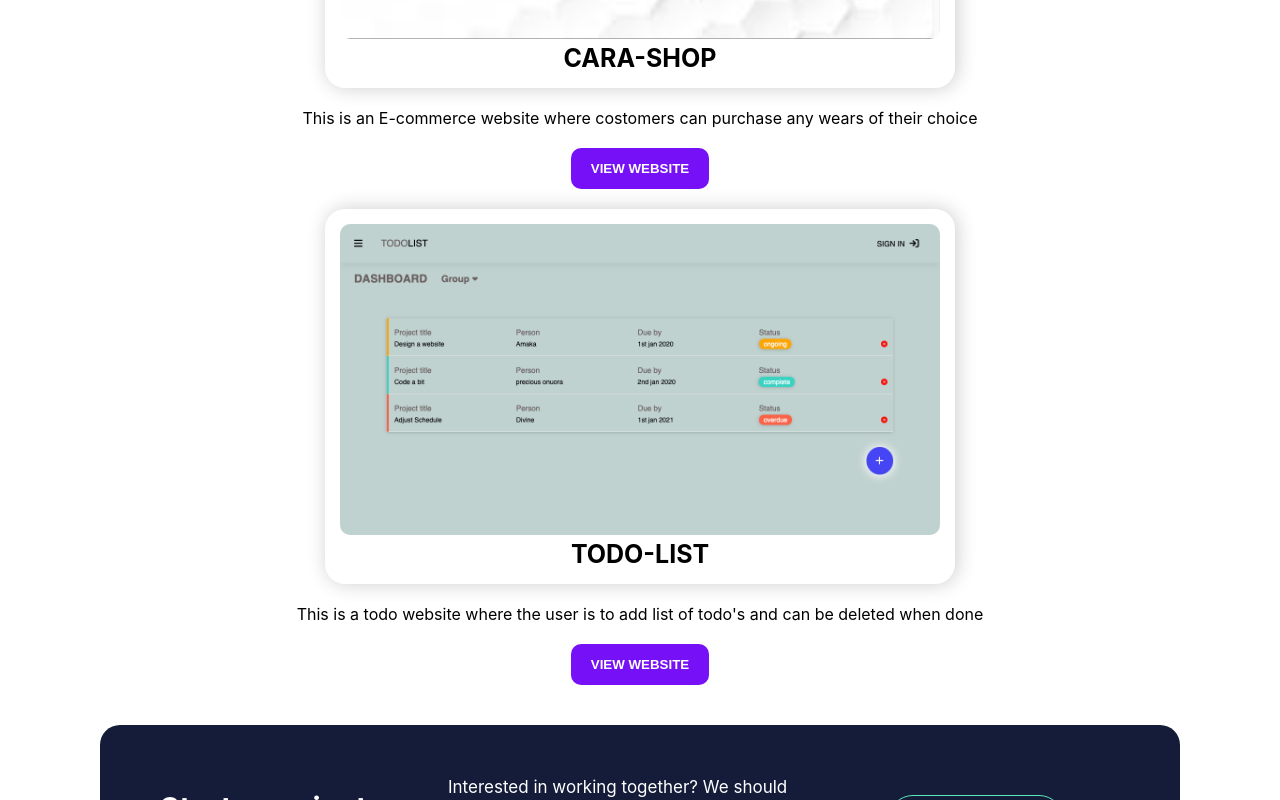
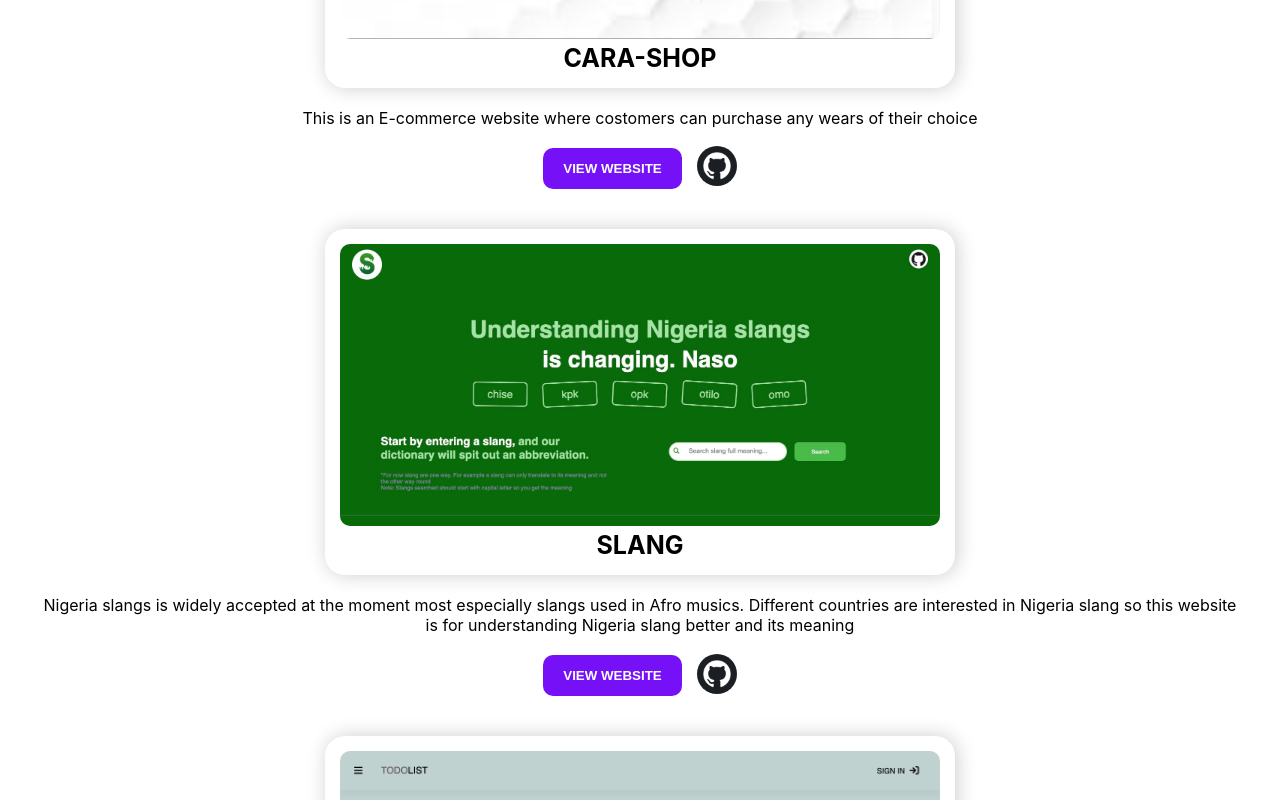
Before and after one commit to divywealth/my-portfolo, a React (Create React App) app: page /services in a window 1280 px wide. Shown: the part 540-1340 px from the top of the page. Built offline with nearby package versions, Linux system fonts and the light colour scheme.

Commit message:
Added slang project and changed aws done image to cloudinary

```diff
--- a/src/App.css
+++ b/src/App.css
@@ -185,14 +185,24 @@
   font-family: sans-serif;
   font-weight: bold;
   cursor: pointer;
+  margin-right: 15px;
 }
 .projectBotton button a {
   text-decoration: none;
   color: white;
 }
+.project-link-image-container {
+  display: flex;
+  align-items: center;
+  justify-content: center;
+}
+.github-image {
+  height: 40px;
+  width: 40px;
+  border-radius: 100%;
+  cursor: pointer;
+}
 .mobileProjectImg {
-
-
   margin-bottom: 20px;
 }
 .mobileProjectImg img{
--- a/src/Pages/HomePage.js
+++ b/src/Pages/HomePage.js
@@ -1,59 +1,77 @@
-import avater from '../assets/avater.jpg'
-import computer from '../assets/Computer.jpg'
-import developer from '../assets/developer.jpg'
-import github from '../assets/github.jpg'
-import carashop from '../assets/cara-shop.jpg'
-import bitbucket from '../assets/bitbucket.jpeg'
-import Todolist from '../assets/Todo-List.jpg'
-import NavBar from '../components/NavBar/NavBar';
-import BottomBar from '../components/BottomBar/BottomBar';
-
-
+import avater from "../assets/avater.jpg";
+import computer from "../assets/Computer.jpg";
+import developer from "../assets/developer.jpg";
+import github from "../assets/github.jpg";
+import carashop from "../assets/cara-shop.jpg";
+import Todolist from "../assets/Todo-List.jpg";
+import NavBar from "../components/NavBar/NavBar";
+import Slang from "../assets/slang-img.png";
+import BottomBar from "../components/BottomBar/BottomBar";
 
 function HomePage() {
-    const git = github
-    const bit = bitbucket
   const projects = [
     {
       title: "CARA SHOP",
       pic: carashop,
       Link: "https://cara-shop-gamma.vercel.app",
-            linkImg: git,
-            description: "This is a fake E-commerce website where costomers can purchase any wears of their choice"
+      codebaseImg: github,
+      codebaseLink: "https://github.com/divywealth/Cara-Shop",
+      description:
+        "This is a fake E-commerce website where costomers can purchase any wears of their choice",
+    },
+    {
+      title: "SLANG",
+      pic: Slang,
+      Link: "https://slang-web.vercel.app",
+      codebaseImg: github,
+      codebaseLink: "https://github.com/divywealth/Slang-web",
+      description:
+        "Nigeria slangs is widely accepted at the moment most especially slangs used in Afro musics. Different countries are interested in Nigeria slang so this website is for understanding Nigeria slang better and its meaning",
     },
     {
       title: "TODO-LIST",
       pic: Todolist,
       Link: "https://divy-todo.netlify.app",
-            linkImg: bit,
-            description: "This is a todo website where the user is to add list of todo's and can be deleted when done"
+      codebaseImg: github,
+      codebaseLink: "https://github.com/divywealth/Slang-web",
+      description:
+        "This is a todo website where the user is to add list of todo's and can be deleted when done",
     },
-
-    ]
+  ];
   return (
     <div>
-            <div><NavBar/></div>
+      <div>
+        <NavBar />
+      </div>
       <section className="Body">
         <h1>Frontend & Backend Developer</h1>
         <p>Hi, I'm Onuora Divine. Nice to meet you</p>
-                <img src={avater} alt=""/>
-                <div className="computerImg"><img src ={computer} alt=""/></div>
+        <img src={avater} alt="" />
+        <div className="computerImg">
+          <img src={computer} alt="" />
+        </div>
       </section>
 
       <section className="oneAbout">
         <h1>About Me.</h1>
-            <p id="newWriting">I'm Divine based in lagos state. I'm a frontend developer and also a backend developer(Fullstack), I love creating things that are
-                live on the internet. My interest in tech started back in 2019 had a lot of time working on HTML, CSS and Javascript and understanding the concept.
-                In the years, I’ve cultivated my passion for coding by studying the IT field, but most of all
-                have had the opportunity to learn certain Javascript frameworks(VueJs, Reactjs) and also Backend Development and build demo projects.
-                I’m now looking for a junior dev position to finally kick start my career and learn among professionals.
+        <p id="newWriting">
+          I'm Divine based in lagos state. I'm a frontend developer and also a
+          backend developer(Fullstack), I love creating things that are live on
+          the internet. My interest in tech started back in 2019 had a lot of
+          time working on HTML, CSS and Javascript and understanding the
+          concept. In the years, I’ve cultivated my passion for coding by
+          studying the IT field, but most of all have had the opportunity to
+          learn certain Javascript frameworks(VueJs, Reactjs) and also Backend
+          Development and build demo projects. I’m now looking for a junior dev
+          position to finally kick start my career and learn among
+          professionals.
         </p>
       </section>
 
       <section className="oneService">
         <div className="newService">
           <div>
-                        <img src={developer} alt="Images not displaying"/>
+            <img src={developer} alt="Images not displaying" />
             <h2>Frontend Development(Web)</h2>
             <p className="paragraphGreenColor">Languages I speak</p>
             <span>HTML, CSS, Javascript, ReactJs, VueJs</span>
@@ -65,9 +83,9 @@ function HomePage() {
             <p>UiKit</p>
             <p>AWS(EC2,S3)</p>
           </div>
-                    <hr/>
+          <hr />
           <div>
-                        <img src={developer} alt="Images not displaying"/>
+            <img src={developer} alt="Images not displaying" />
             <h2>Backend Development</h2>
             <p className="paragraphGreenColor">Languages I speak</p>
             <span>NodeJs, ExpressJs, SailsJs, NestJs</span>
@@ -79,9 +97,9 @@ function HomePage() {
             <p>Bitbucket</p>
             <p>GitHub</p>
           </div>
-                    <hr/>
+          <hr />
           <div>
-                        <img src={developer} alt="Images not displaying"/>
+            <img src={developer} alt="Images not displaying" />
             <h2>Mobile Development</h2>
             <p className="paragraphGreenColor">Languages I speak</p>
             <span>Flutter, Dart</span>
@@ -94,30 +112,51 @@ function HomePage() {
       </section>
 
       <section className="oneProject">
-                <div >
+        <div>
           <section className="Projects">
             <h1>PROJECTS</h1>
             <div></div>
             <p>Here you will find my personal projects i created </p>
           </section>
 
-                    <section >
-
+          <section>
             {projects.map((project) => (
               <div>
-                                    <section className="mobileProjectImg"><img src={project.pic} alt=""/></section>
-                                    <section className="downSection"><span>{project.title}</span></section>
-                                    <section className="projectDescription">{project.description}</section>
-                                    <div className="projectBotton"><button><a href={project.Link}>VIEW WEBSITE</a></button></div>
+                <section className="mobileProjectImg">
+                  <img src={project.pic} alt="" />
+                </section>
+                <section className="downSection">
+                  <span>{project.title}</span>
+                </section>
+                <section className="projectDescription">
+                  {project.description}
+                </section>
+                <div className="project-link-image-container">
+                  <div className="projectBotton">
+                    <button>
+                      <a href={project.Link}>VIEW WEBSITE</a>
+                    </button>
+                  </div>
+                  <div>
+                    <a href={project.codebaseLink}>
+                      <img
+                        alt="Not displaying"
+                        src={project.codebaseImg}
+                        className="github-image"
+                      />
+                    </a>
+                  </div>
+                </div>
               </div>
             ))}
-
           </section>
         </div>
       </section>
-            <div><BottomBar/></div>
+      <div>
+        <BottomBar />
       </div>
-    )
+    </div>
+  );
 }
 
 export default HomePage;
--- a/src/Pages/Sent-Page/Sent.js
+++ b/src/Pages/Sent-Page/Sent.js
@@ -3,7 +3,7 @@ import './Sent.css'
 function Sent() {
     return (
         <div className="sentComponent">
-            <div><img src="https://frsc-bucket.s3.eu-west-1.amazonaws.com/Done.jpg" alt="Not showing"/></div>
+            <div><img src="https://res.cloudinary.com/de9ktuoh1/image/upload/v1698679641/hawta6yfumfprveldaoq.png" alt="Not showing"/></div>
             <div className="sentComponentName"></div>
             <div className="sentComponentMessageOne"><h1>Message Sent.</h1></div>
             <div className="sentComponentMessageThanks"><h1>Thanks!</h1></div>
--- a/src/Pages/Services.js
+++ b/src/Pages/Services.js
@@ -1,30 +1,37 @@
-import github from '../assets/github.jpg'
-import bitbucket from '../assets/bitbucket.jpeg'
+import github from '../assets/github.jpg';
 import Project from "../components/Project";
 import NavBar from '../components/NavBar/NavBar';
 import BottomBar from '../components/BottomBar/BottomBar';
-import carashop from '../assets/cara-shop.jpg'
-import Todolist from '../assets/Todo-List.jpg'
+import carashop from '../assets/cara-shop.jpg';
+import Todolist from '../assets/Todo-List.jpg';
+import Slang from '../assets/slang-img.png';
 
 function Services() {
-    const git = github
-    const bit = bitbucket
     const projects = [
         {
             title: "CARA-SHOP",
             pic: carashop,
             Link: "https://cara-shop-gamma.vercel.app",
-            linkImg: git,
+            codebaseImg: github,
+            codebaseLink: "https://github.com/divywealth/Cara-Shop",
             description: "This is an E-commerce website where costomers can purchase any wears of their choice"
+        },
+        {
+            title: "SLANG",
+            pic: Slang,
+            Link: "https://slang-web.vercel.app",
+            codebaseImg: github,
+            codebaseLink: "https://github.com/divywealth/Slang-web",
+            description: "Nigeria slangs is widely accepted at the moment most especially slangs used in Afro musics. Different countries are interested in Nigeria slang so this website is for understanding Nigeria slang better and its meaning"
         },
         {
             title: "TODO-LIST",
             pic: Todolist,
             Link: "https://divy-todo.netlify.app",
-            linkImg: bit,
+            codebaseImg: github,
+            codebaseLink: "https://github.com/divywealth/todo-project",
             description: "This is a todo website where the user is to add list of todo's and can be deleted when done"
-        }
-
+        },
     ]
     return (
         <div>
--- a/src/components/Project.js
+++ b/src/components/Project.js
@@ -14,7 +14,10 @@ function Project(props) {
                     <section className="downSection"><span>{project.title}</span></section>
                     </div>
                     <div className="projectDescription">{project.description}</div>
-                    <div className="projectBotton"><button><a href={project.Link}>VIEW WEBSITE</a></button></div>
+                    <div className="project-link-image-container">
+                        <div className="projectBotton"><button><a href={project.Link}>VIEW WEBSITE</a></button></div>
+                        <div><a href={project.codebaseLink}><img alt="Not displaying" src={project.codebaseImg} className="github-image"/></a></div>
+                    </div>
                 </div>
             ))}
         </div>
```
Also changed, not shown: src/assets/slang-img.png (added). Lines whose indentation alone changed are shown as unchanged.
